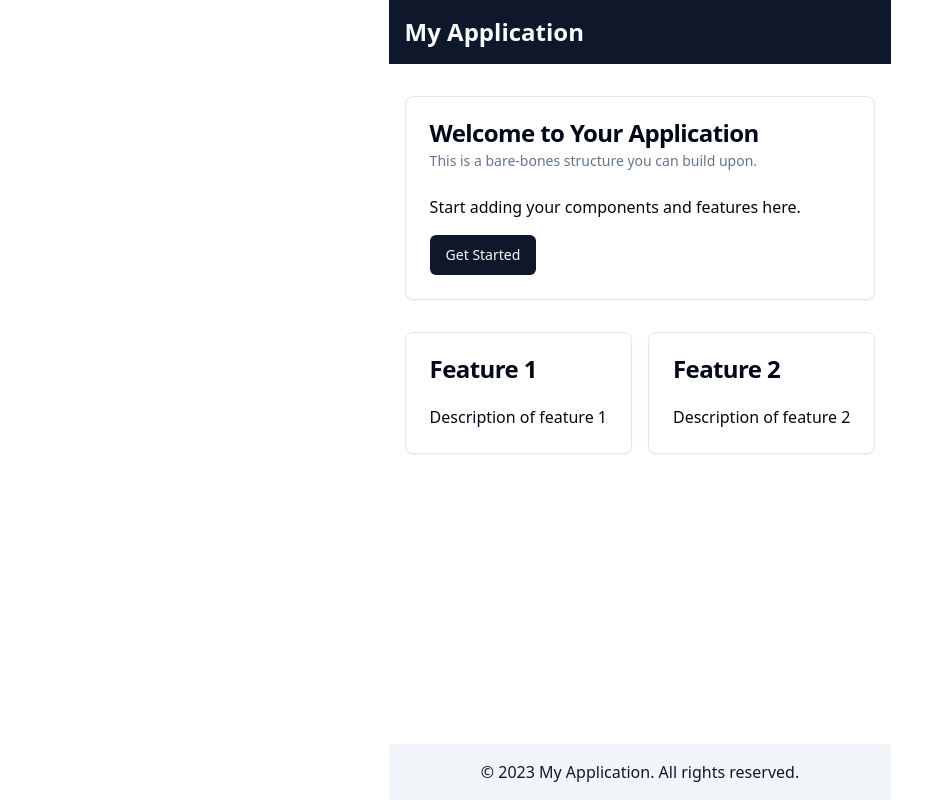
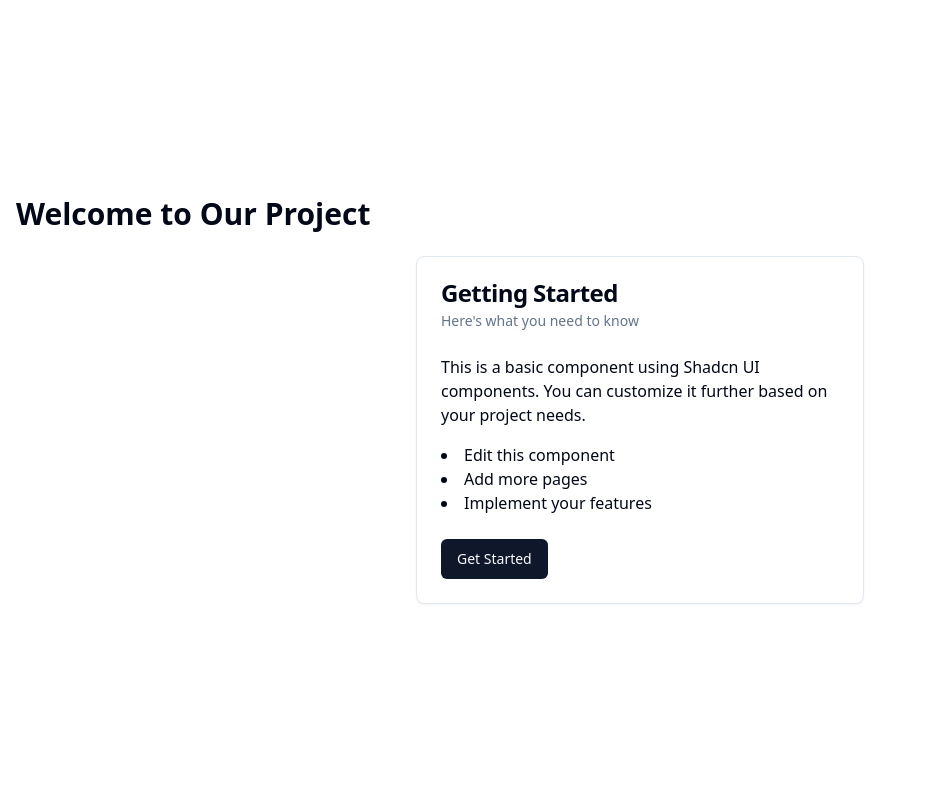
Before and after one commit to GPT-Engineer-App-Dev/blueprint-application, a React (Vite) app: page / in a window 1280 px wide. Shown: the whole page, without its empty margins (0-938 px from the left). Built offline with nearby package versions, Linux system fonts and the light colour scheme.

Commit message:
GPT Engineer Update

```diff
--- a/src/pages/Index.jsx
+++ b/src/pages/Index.jsx
@@ -1,48 +1,30 @@
+import React from 'react';
 import { Button } from "@/components/ui/button";
-import { Card, CardHeader, CardTitle, CardDescription, CardContent } from "@/components/ui/card";
+import { Card, CardHeader, CardTitle, CardDescription, CardContent, CardFooter } from "@/components/ui/card";
 
 const Index = () => {
   return (
-    <div className="min-h-screen flex flex-col">
-      <header className="bg-primary text-primary-foreground p-4">
-        <h1 className="text-2xl font-bold">My Application</h1>
-      </header>
-
-      <main className="flex-grow container mx-auto px-4 py-8">
-        <Card className="mb-8">
-          <CardHeader>
-            <CardTitle>Welcome to Your Application</CardTitle>
-            <CardDescription>This is a bare-bones structure you can build upon.</CardDescription>
-          </CardHeader>
-          <CardContent>
-            <p className="mb-4">Start adding your components and features here.</p>
-            <Button>Get Started</Button>
-          </CardContent>
-        </Card>
-
-        <div className="grid grid-cols-1 md:grid-cols-2 gap-4">
-          <Card>
-            <CardHeader>
-              <CardTitle>Feature 1</CardTitle>
-            </CardHeader>
-            <CardContent>
-              <p>Description of feature 1</p>
-            </CardContent>
-          </Card>
-          <Card>
-            <CardHeader>
-              <CardTitle>Feature 2</CardTitle>
-            </CardHeader>
-            <CardContent>
-              <p>Description of feature 2</p>
-            </CardContent>
-          </Card>
-        </div>
-      </main>
-
-      <footer className="bg-secondary text-secondary-foreground p-4 text-center">
-        <p>&copy; 2023 My Application. All rights reserved.</p>
-      </footer>
+    <div className="container mx-auto p-4">
+      <h1 className="text-3xl font-bold mb-6">Welcome to Our Project</h1>
+      <Card className="w-full max-w-md mx-auto">
+        <CardHeader>
+          <CardTitle>Getting Started</CardTitle>
+          <CardDescription>Here's what you need to know</CardDescription>
+        </CardHeader>
+        <CardContent>
+          <p className="mb-4">
+            This is a basic component using Shadcn UI components. You can customize it further based on your project needs.
+          </p>
+          <ul className="list-disc list-inside">
+            <li>Edit this component</li>
+            <li>Add more pages</li>
+            <li>Implement your features</li>
+          </ul>
+        </CardContent>
+        <CardFooter>
+          <Button>Get Started</Button>
+        </CardFooter>
+      </Card>
     </div>
   );
 };
```
